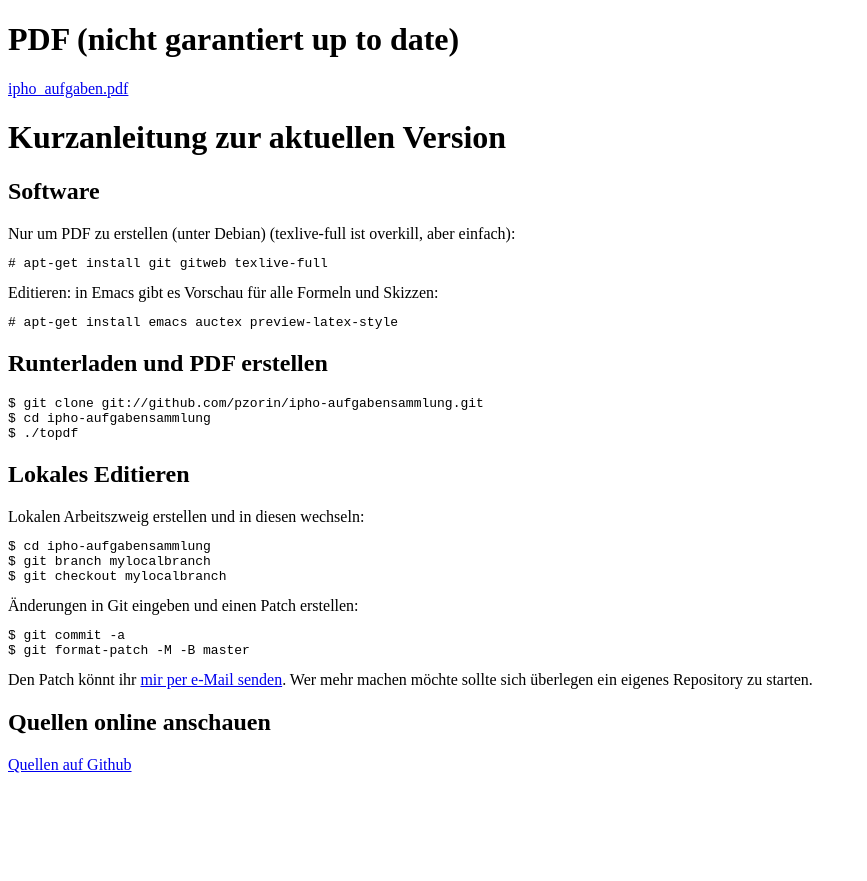
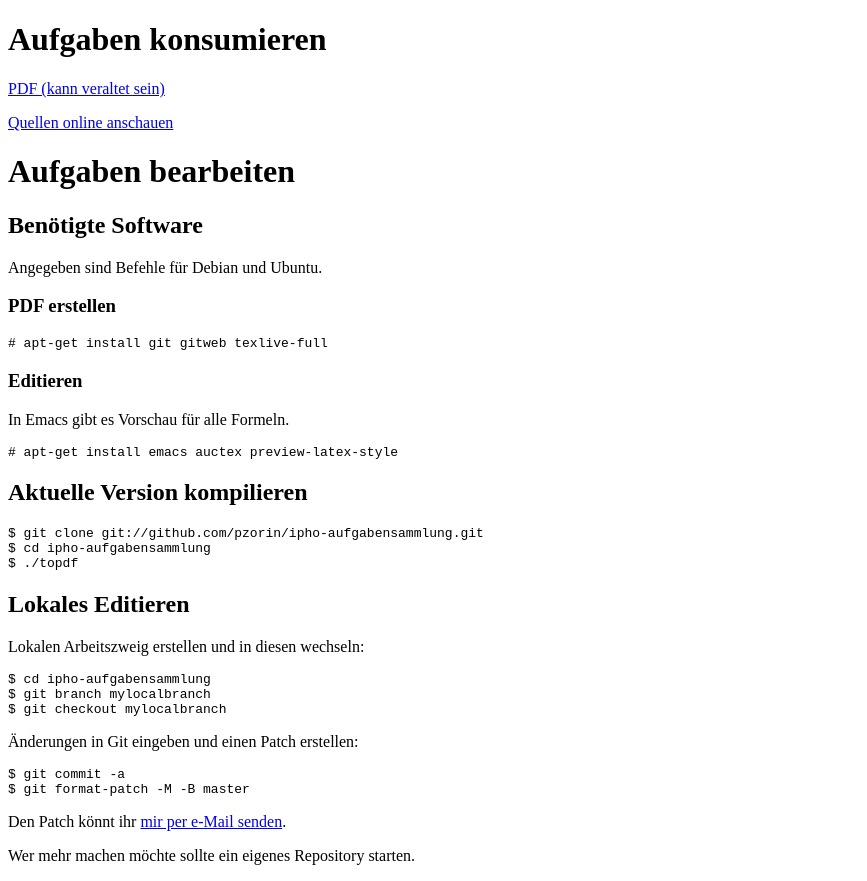
Before and after one commit to pzorin/ipho-aufgabensammlung, a plain HTML site: page index.html in a window 1280 px wide. Shown: the whole page, without its empty margins (0-867 px from the left). Before the commit the page ends 800 px from the top, so only its background shows below. Drawn offline with Linux system fonts and the light colour scheme.

Commit message:
Setze XHTML 1.0 Strict um

```diff
--- a/index.html
+++ b/index.html
@@ -1,7 +1,7 @@
 <!DOCTYPE html PUBLIC "-//W3C//DTD XHTML 1.0 Strict//EN"
     "http://www.w3.org/TR/xhtml1/DTD/xhtml1-strict.dtd">
 
-<html xmlns="http://www.w3.org/1999/xhtml" xml:lang="en" lang="en">
+<html xmlns="http://www.w3.org/1999/xhtml" xml:lang="de" lang="de">
 <head>
     <meta http-equiv="content-type" content="text/html;charset=UTF-8" />
     <title>IPhO-Aufgabensammlung</title>
@@ -9,23 +9,29 @@
 
 <body>
 
-<h1>PDF (nicht garantiert up to date)</h1>
+<h1>Aufgaben konsumieren</h1>
 
-<a href="ipho_aufgaben.pdf">ipho_aufgaben.pdf</a>
+<p><a href="ipho_aufgaben.pdf">PDF (kann veraltet sein)</a></p>
 
-<h1>Kurzanleitung zur aktuellen Version</h1>
+<p><a href="http://github.com/pzorin/ipho-aufgabensammlung/tree/master">Quellen online anschauen</a></p>
 
-<h2>Software</h2>
+<h1>Aufgaben bearbeiten</h1>
 
-Nur um PDF zu erstellen (unter Debian) (texlive-full ist overkill, aber einfach):
+<h2>Benötigte Software</h2>
+
+<p>Angegeben sind Befehle für Debian und Ubuntu.</p>
+
+<h3>PDF erstellen</h3>
 
 <pre><code># apt-get install git gitweb texlive-full</code></pre>
 
-Editieren: in Emacs gibt es Vorschau für alle Formeln und Skizzen:
+<h3>Editieren</h3>
+
+<p>In Emacs gibt es Vorschau für alle Formeln.</p>
 
 <pre><code># apt-get install emacs auctex preview-latex-style</code></pre>
 
-<h2>Runterladen und PDF erstellen</h2>
+<h2>Aktuelle Version kompilieren</h2>
 
 <pre><code>$ git clone git://github.com/pzorin/ipho-aufgabensammlung.git
 $ cd ipho-aufgabensammlung
@@ -33,25 +39,20 @@ $ ./topdf</code></pre>
 
 <h2>Lokales Editieren</h2>
 
-Lokalen Arbeitszweig erstellen und in diesen wechseln:
+<p>Lokalen Arbeitszweig erstellen und in diesen wechseln:</p>
 
 <pre><code>$ cd ipho-aufgabensammlung
 $ git branch mylocalbranch
 $ git checkout mylocalbranch</code></pre>
 
-Änderungen in Git eingeben und einen Patch erstellen:
+<p>Änderungen in Git eingeben und einen Patch erstellen:</p>
 
 <pre><code>$ git commit -a
 $ git format-patch -M -B master</code></pre>
 
-Den Patch könnt ihr <a href="mailto:pavel.zorin@online.de">mir per e-Mail senden</a>.
+<p>Den Patch könnt ihr <a href="mailto:pavel.zorin@online.de">mir per e-Mail senden</a>.</p>
 
-Wer mehr machen möchte sollte sich überlegen ein eigenes Repository zu starten.
-
-
-<h2>Quellen online anschauen</h2>
-
-<a href="http://github.com/pzorin/ipho-aufgabensammlung/tree/master">Quellen auf Github</a>
+<p>Wer mehr machen möchte sollte ein eigenes Repository starten.</p>
 
 </body>
 </html>
```
